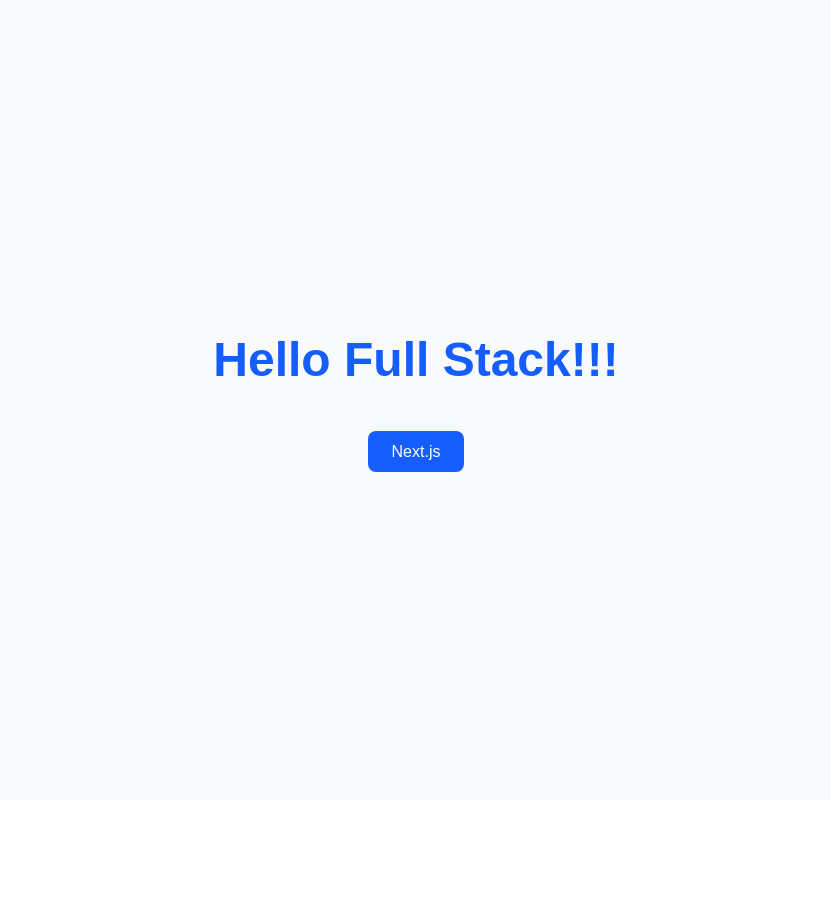
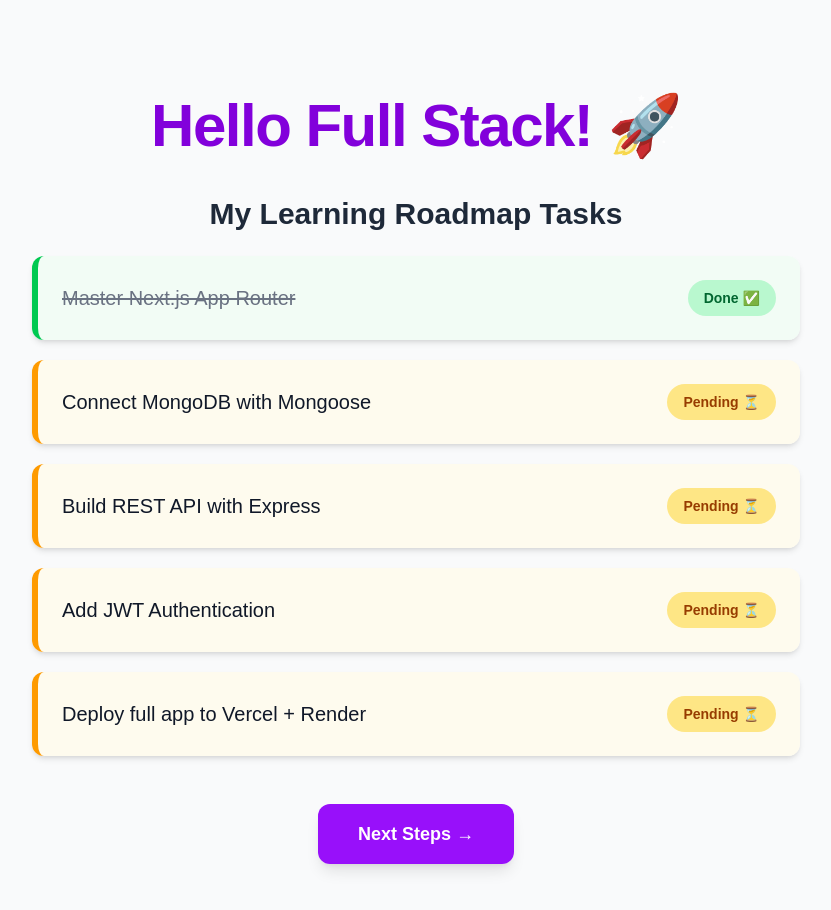
Before and after one commit to Dharmendra-tiwari/my-fullstack-app, a Next.js app: page / in a window 1280 px wide. Shown: the top 910 px of the page, without its empty margins (224-1055 px from the left). Before the commit the page ends 800 px from the top, so only its background shows below. Built offline with nearby package versions, Linux system fonts and the light colour scheme.

Commit message:
Day 2: Added static task list on home page with nice styling & created about page with coming soon...

```diff
--- /dev/null
+++ b/app/about/page.tsx
@@ -0,0 +1,19 @@
+import Link from "next/link";
+
+export default function About() {
+  return (
+    <main className="flex min-h-screen flex-col items-center justify-center p-8 bg-gray-100">
+      <h1 className="text-5xl font-bold text-blue-700 mb-6">About Page</h1>
+      <p className="text-2xl text-gray-600">Coming Soon... 🚧</p>
+
+      <div className="mt-10">
+        <Link
+          href="/"
+          className="px-8 py-4 bg-blue-600 text-white rounded-lg hover:bg-blue-700 transition"
+        >
+          Back to Home
+        </Link>
+      </div>
+    </main>
+  );
+}
--- a/app/page.tsx
+++ b/app/page.tsx
@@ -1,18 +1,66 @@
+import Link from "next/link";
+
 export default function Home() {
+  const fakeTasks = [
+    { id: 1, title: "Master Next.js App Router", completed: true },
+    { id: 2, title: "Connect MongoDB with Mongoose", completed: false },
+    { id: 3, title: "Build REST API with Express", completed: false },
+    { id: 4, title: "Add JWT Authentication", completed: false },
+    { id: 5, title: "Deploy full app to Vercel + Render", completed: false },
+  ];
   return (
     <main className="flex min-h-screen flex-col items-center justify-center p-24 bg-gray-50">
-      <h1 className="text-5xl font-bold text-blue-600 mb-4">
-        Hello Full Stack!!!
+      <h1 className="text-5xl md:text-6xl font-extrabold text-purple-700 mb-10 tracking-tight">
+        Hello Full Stack! 🚀
       </h1>
-      <div className="mt-10">
-        <a
-          href="https://nextjs.org/"
-          className="px-6 py-3 bg-blue-600 text-white rounded-lg hover:bg-blue-700"
+      <div className="w-full max-w-3xl">
+        <h2 className="text-3xl font-bold text-gray-800 mb-6 text-center">
+          My Learning Roadmap Tasks
+        </h2>
+
+        <ul className="space-y-5">
+          {fakeTasks.map((task) => (
+            <li
+              key={task.id}
+              className={`p-6 rounded-xl shadow-md border-l-6 transition-all hover:scale-102 ${
+                task.completed
+                  ? "border-green-500 bg-green-50/80"
+                  : "border-amber-500 bg-amber-50/80"
+              }`}
+            >
+              <div className="flex items-center justify-between">
+                <span
+                  className={`text-xl font-medium ${
+                    task.completed
+                      ? "line-through text-gray-500"
+                      : "text-gray-900"
+                  }`}
+                >
+                  {task.title}
+                </span>
+                <span
+                  className={`px-4 py-2 rounded-full text-sm font-semibold ${
+                    task.completed
+                      ? "bg-green-200 text-green-800"
+                      : "bg-amber-200 text-amber-800"
+                  }`}
+                >
+                  {task.completed ? "Done ✅" : "Pending ⏳"}
+                </span>
+              </div>
+            </li>
+          ))}
+        </ul>
+      </div>
+      <div className="mt-16">
+        <Link
+          href="/about"
+          className="px-10 py-5 bg-purple-600 text-white text-lg font-semibold rounded-xl hover:bg-purple-700 transition shadow-lg"
           target="_blank"
           rel="noopener noreference"
         >
-          Next.js
-        </a>
+          Next Steps →
+        </Link>
       </div>
     </main>
   );
```
